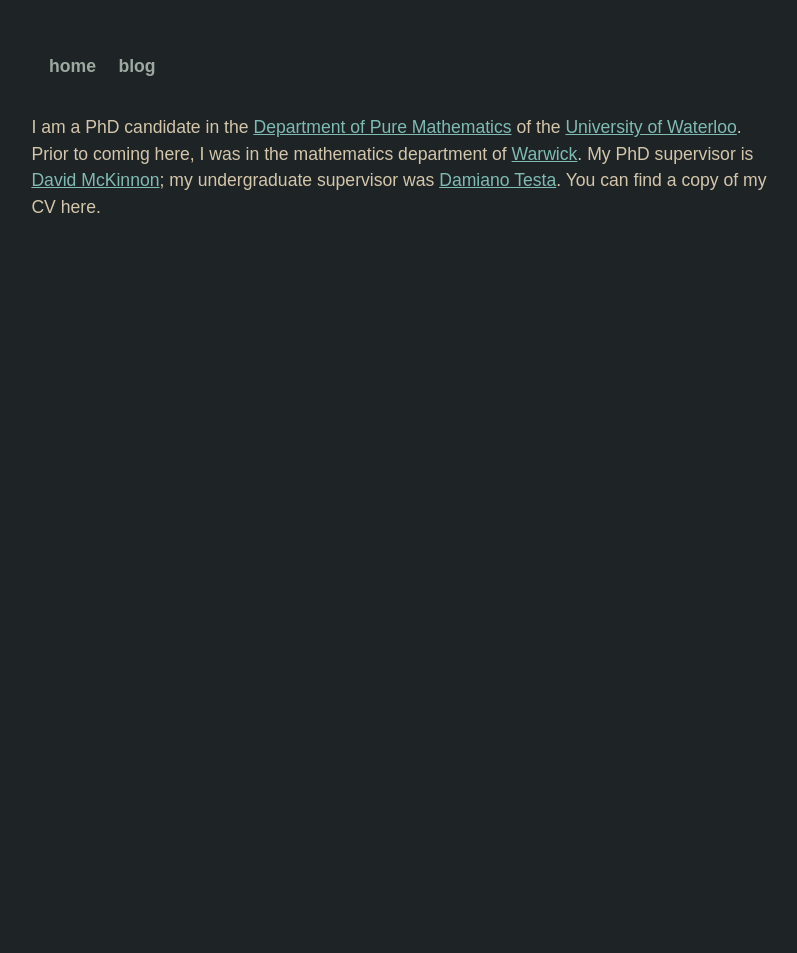
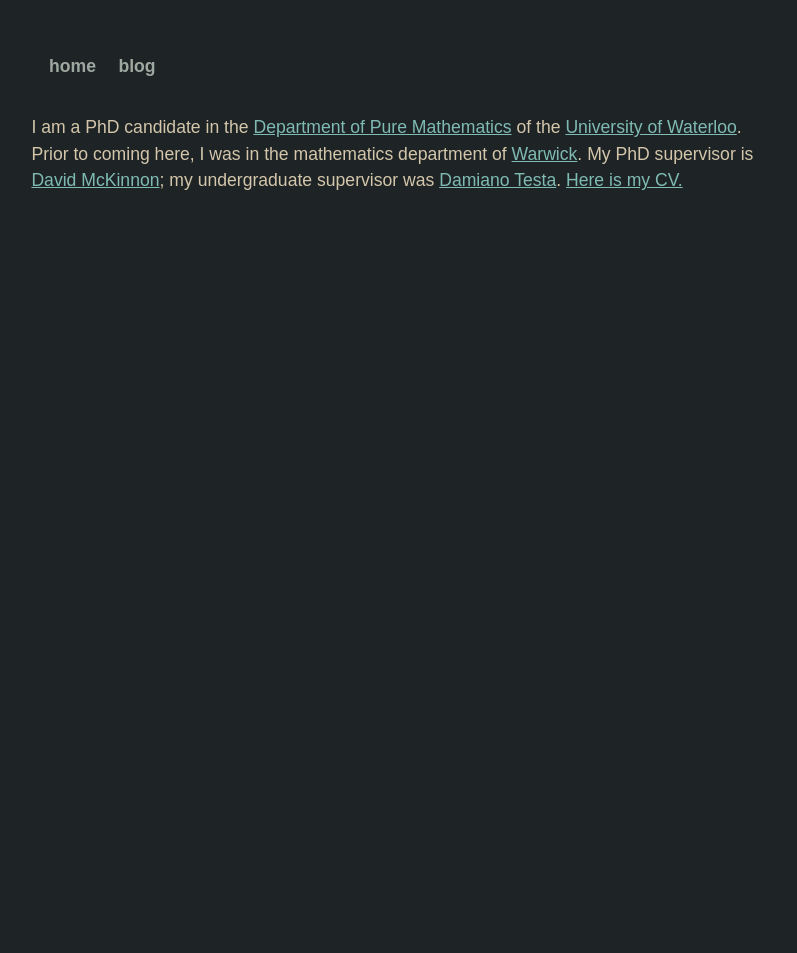
Before and after one commit to af1728/webcontent, a Jekyll site: the page built from index.html, in a window 1280 px wide. Shown: the whole page, without its empty margins (239-1036 px from the left). Built offline with Jekyll 4.4.1, drawn with Linux system fonts in a browser that asks for light colours.

Commit message:
Clarify link wording

```diff
--- a/index.html
+++ b/index.html
@@ -12,5 +12,7 @@
     <a href="https://uwaterloo.ca/scholar/dmckinno">David McKinnon</a>;
     my undergraduate supervisor was
     <a href="https://homepages.warwick.ac.uk/~maskal">Damiano Testa</a>.
-    You can find a copy of my CV here.
+    <a href={{"/assets/pdfs/20240901-Fong-CV.pdf" | relative_url}}>
+        Here is my CV.
+    </a>
 </p>
```
Also changed, not shown: 3 other files.
